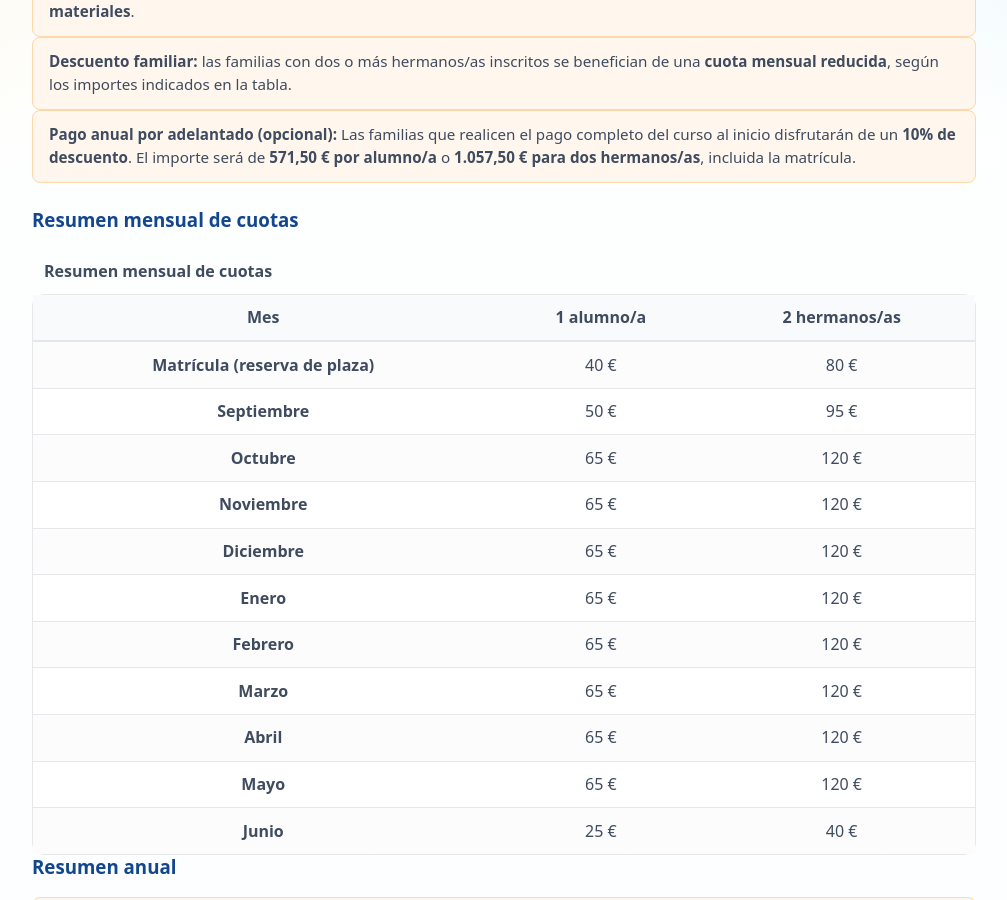
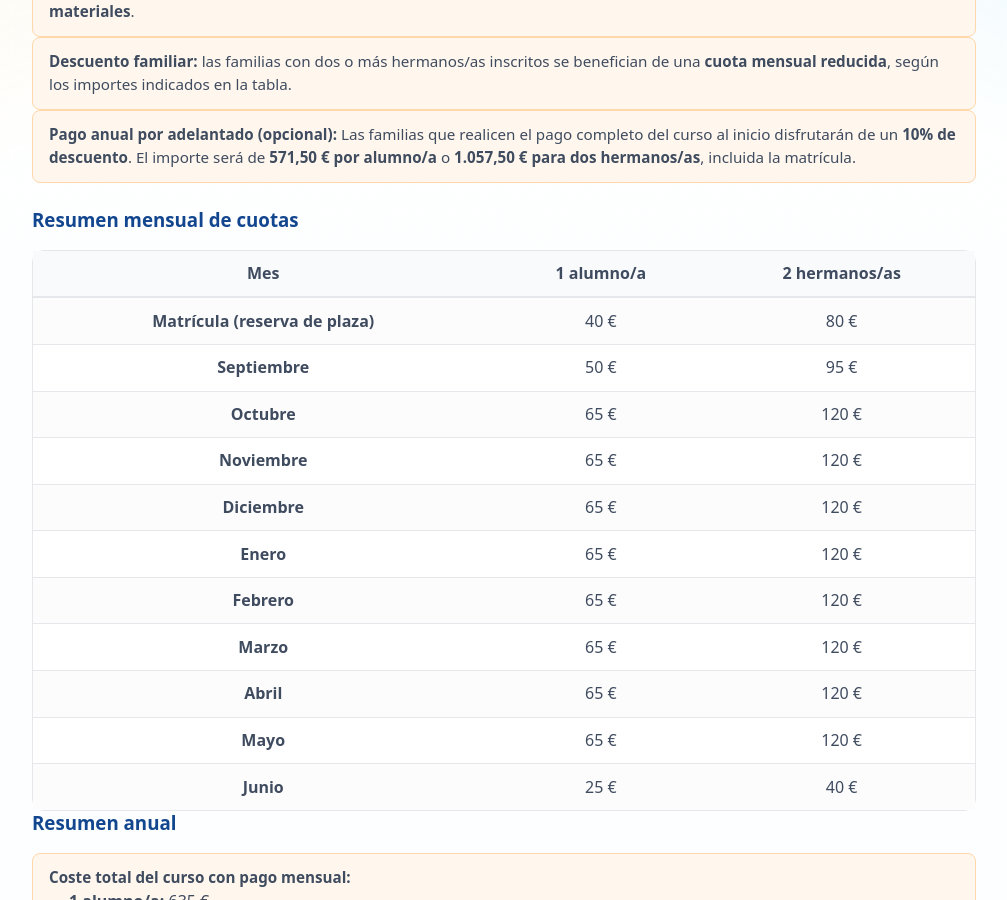
Before and after one commit to dixonbruce/englishco, a Jekyll site: the page built from condiciones.html, in a window 1280 px wide and 900 px high, scrolled down 313 px. Shown: the whole window, without its empty margins (136-1143 px from the left). Built offline with Jekyll 4.4.1, drawn with Linux system fonts in a browser that asks for light colours.

Commit message:
Update condiciones.html

```diff
--- a/condiciones.html
+++ b/condiciones.html
@@ -55,7 +55,6 @@ permalink: "/condiciones.html"
 
   <div class="table-wrap">
     <table class="fees">
-      <caption>Resumen mensual de cuotas</caption>
 
       <thead>
         <tr>
@@ -178,7 +177,7 @@ permalink: "/condiciones.html"
   <!-- ===================================================== -->
   <!-- NOTAS SOBRE LAS CUOTAS -->
   <!-- ===================================================== -->
-
+  <br>
   <div class="small" id="notas-cuotas">
 
     <h3>Notas sobre las cuotas</h3>
```
